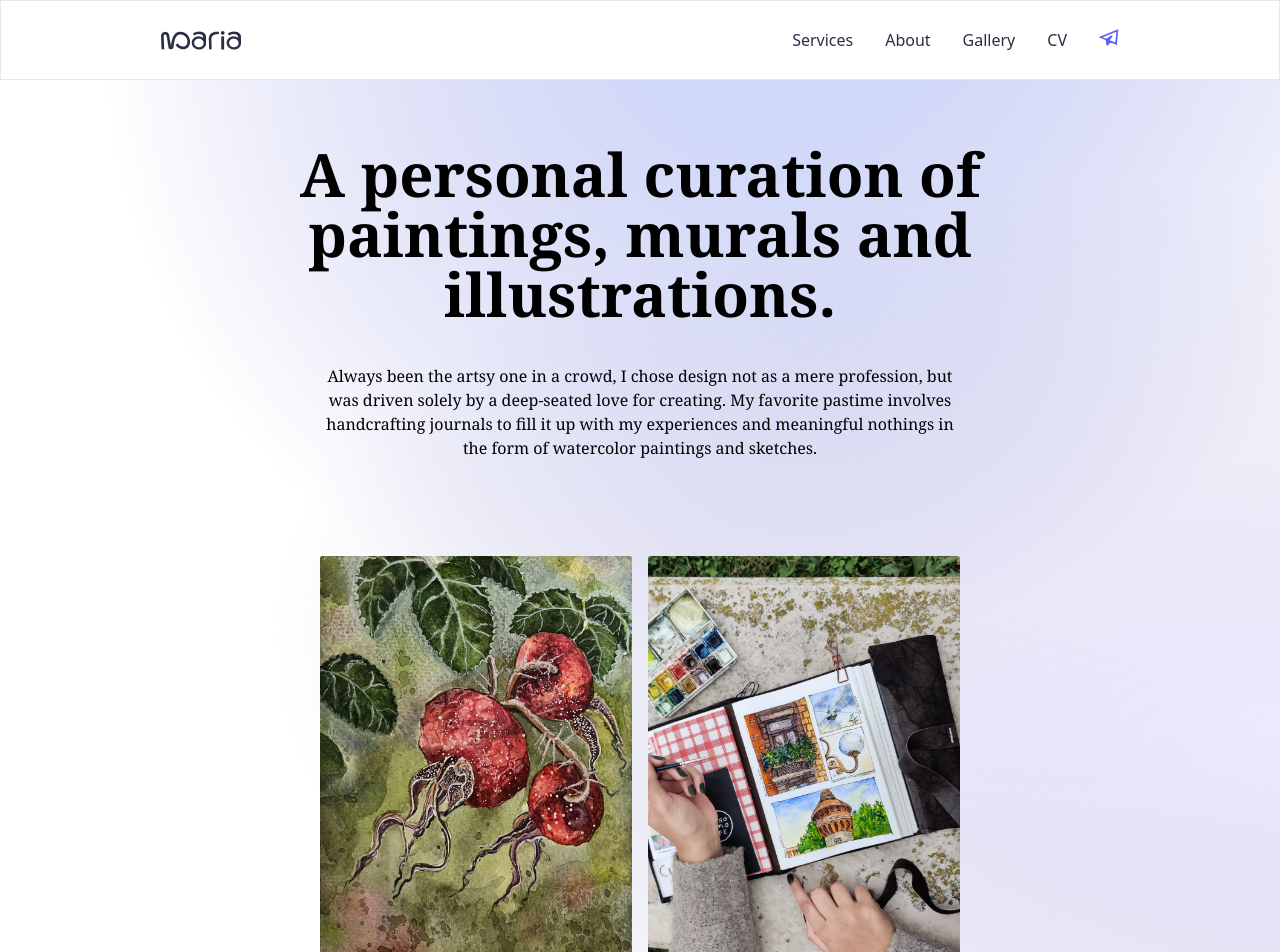
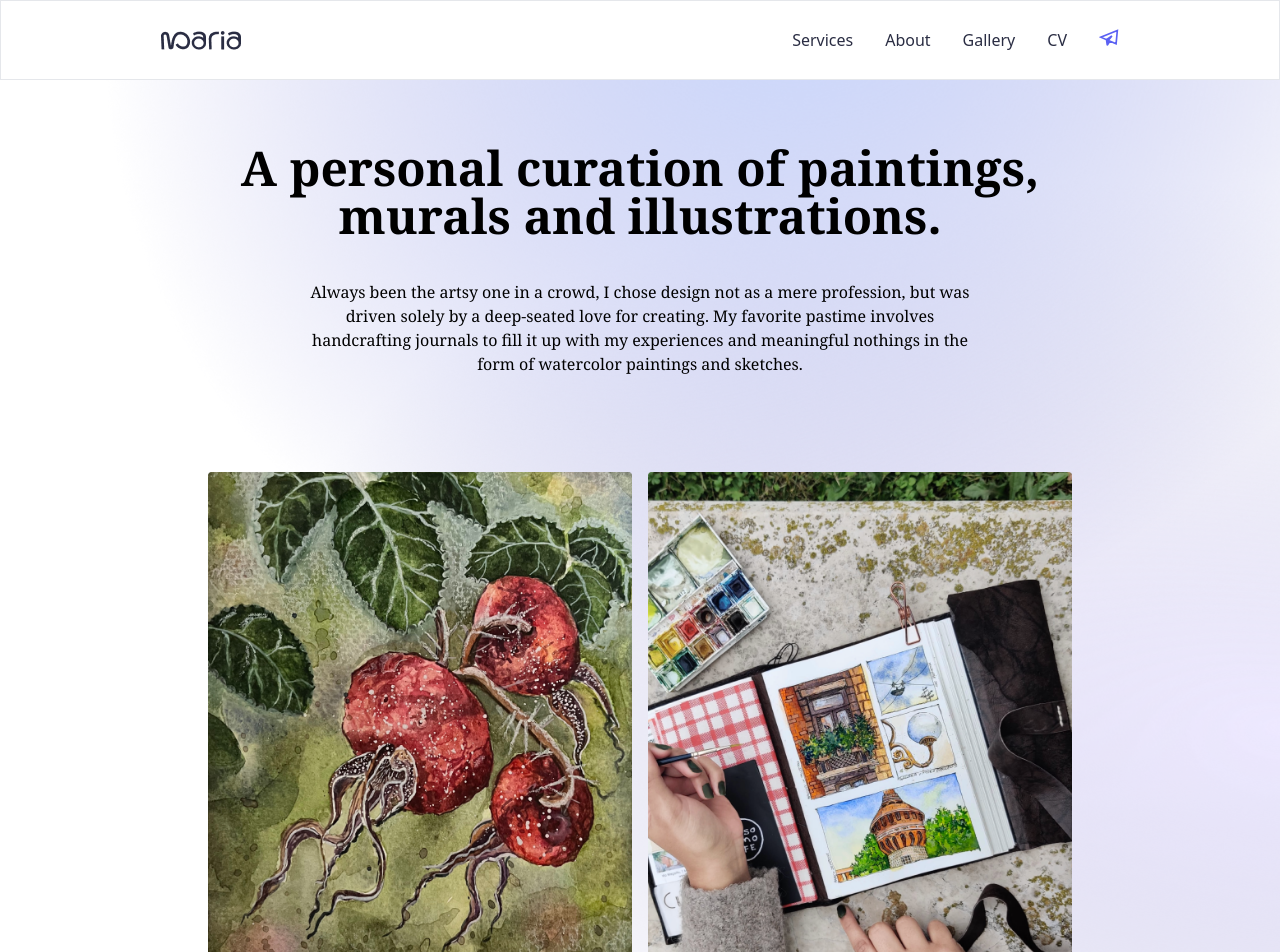
Before and after one commit to ashokpkd/project-maria, a React (Vite) app: page /gallery in a window 1280 px wide. Shown: the top 952 px of the page. Built offline with nearby package versions, Linux system fonts and the light colour scheme.

Commit message:
new changes added

```diff
--- a/src/Pages/Gallery_Page/components/block/GalleryBlock.jsx
+++ b/src/Pages/Gallery_Page/components/block/GalleryBlock.jsx
@@ -21,11 +21,11 @@ const GalleryBlock = () => {
   const backToTop = () => {
     window.scrollTo({
       top: 0,
-    behavior:'smooth'
+      behavior: "smooth",
     });
   };
   return (
-    <div className="flex flex-col px-8 gap-4 py-8 md:px-80">
+    <div className="flex flex-col px-8 gap-4 py-8 md:px-52">
       <div className="flex flex-col gap-4 md:flex-row justify-center items-center ">
         <div>
           <img src={img1} alt="" />
@@ -92,7 +92,10 @@ const GalleryBlock = () => {
       <div className="flex justify-center items-center">
         <img src={img16} alt="" />
       </div>
-      <div className="flex justify-center items-center underline cursor-pointer" onClick={backToTop}>
+      <div
+        className="flex justify-center items-center underline cursor-pointer"
+        onClick={backToTop}
+      >
         <p>Back to the top</p>
         <IoMdArrowUp size={20} />
       </div>
--- a/src/Pages/Gallery_Page/components/block/GalleryIntroBlock.jsx
+++ b/src/Pages/Gallery_Page/components/block/GalleryIntroBlock.jsx
@@ -2,8 +2,8 @@ import React from "react";
 
 const GalleryIntroBlock = () => {
   return (
-    <div className="flex flex-col justify-center text-center px-5 py-16 md:px-48 gap-10">
-      <p className="text-4xl font-bold lg:text-6xl xl:text-7xl">
+    <div className="flex flex-col justify-center text-center px-5 py-16 md:px-44 gap-10">
+      <p className="text-4xl font-bold lg:text-5xl xl:text-6xl">
         A personal curation of paintings, murals and illustrations.
       </p>
       <p className=" md:px-32">
```
